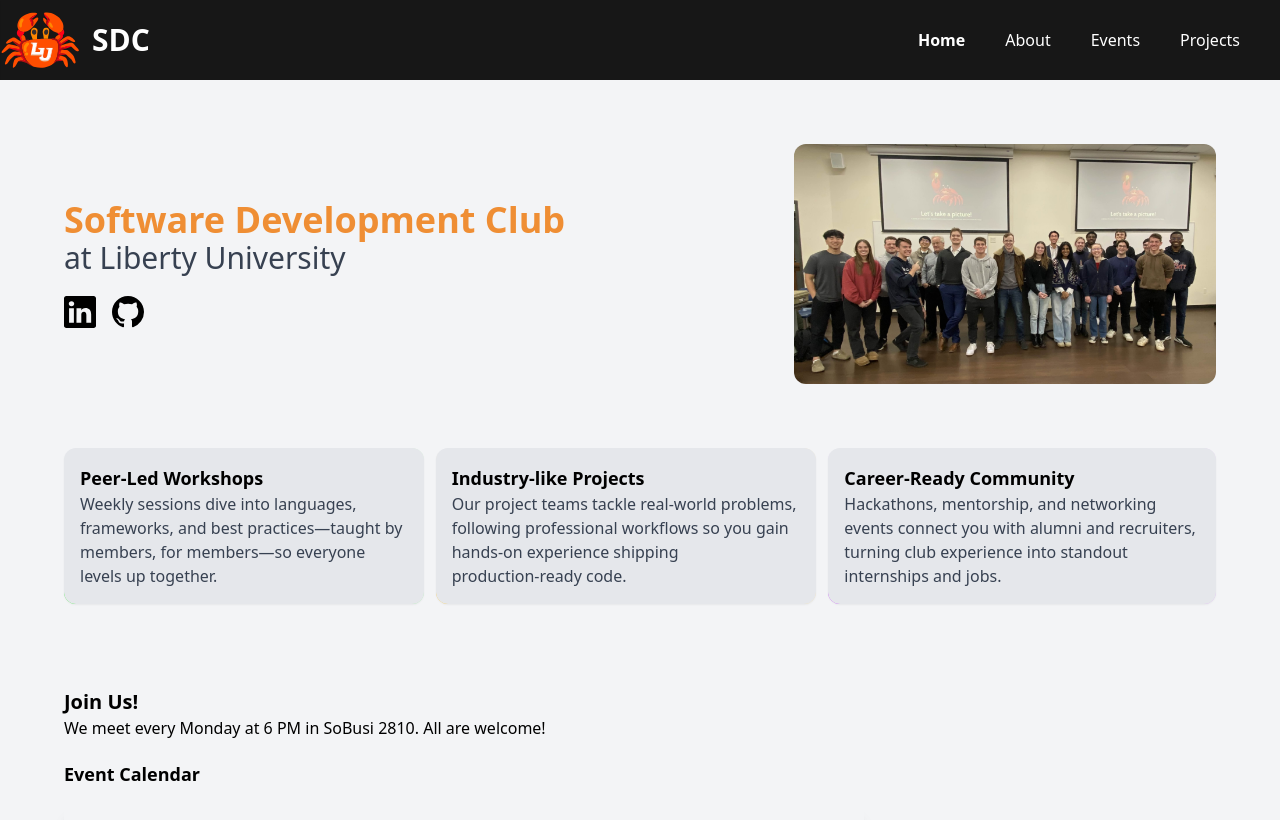
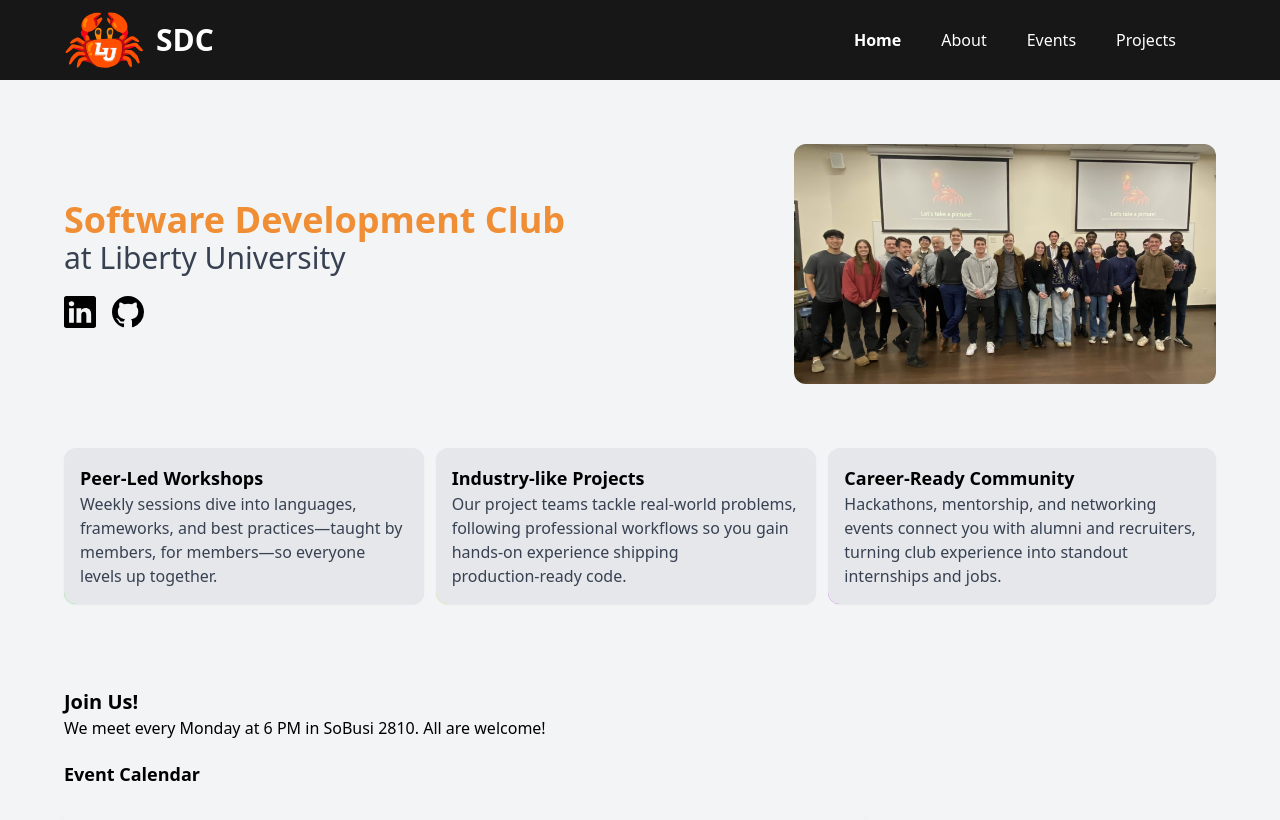
Before and after one commit to lusdc/website, a React (Vite) app: page / in a window 1280 px wide. Shown: the top 820 px of the page. Built offline with nearby package versions, Linux system fonts and the light colour scheme; grey boxes are pictures that could not be loaded.

Commit message:
Header max width fix

```diff
--- a/src/App.jsx
+++ b/src/App.jsx
@@ -16,8 +16,8 @@ function App() {
   return (
     <Router>
       <div className="bg-gray-100 dark:bg-gray-800">
-        <header className="w-full bg-custom-black justify-center">
-          <div className="flex max-w-[90rem] mx-auto md:justify-between items-center">
+        <header className="justify-center w-full bg-custom-black">
+          <div className="flex max-w-[90rem] mx-auto px-6 md:px-10 lg:px-16 md:justify-between items-center">
             <Link to="/" onClick={() => setActiveLink("/")}>
               <div className="flex items-center text-white">
                 <img
```
